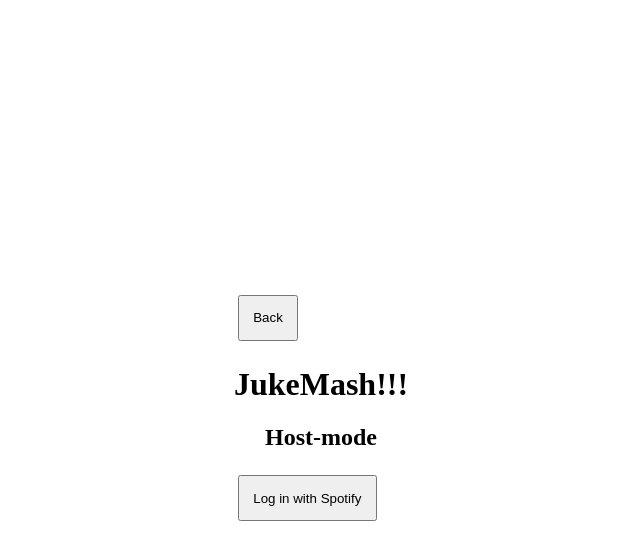
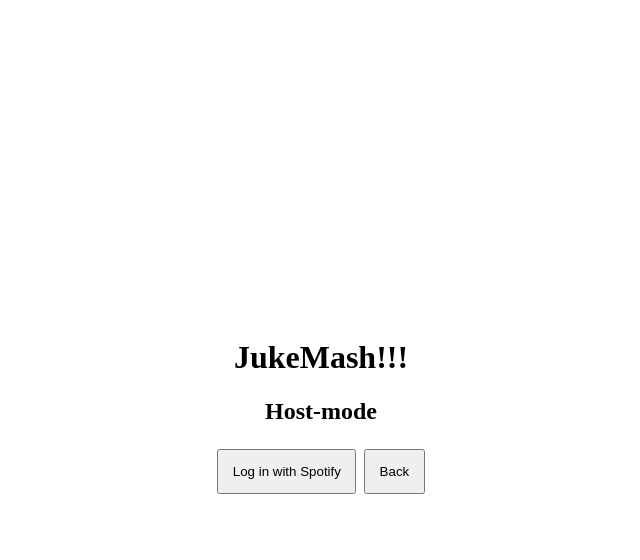
Before and after one commit to cdo256/jukemash, a React (Vite) app in the folder client/: page / in a window 1280 px wide. Both pictures are taken after a click on the button "Host Game". Shown: the top 560 px of the page, without its empty margins (319-959 px from the left). Built offline with nearby package versions, Linux system fonts and the light colour scheme; a web font is replaced by a local one.

Commit message:
Add HostView component

```diff
--- a/client/src/host/HostPage.tsx
+++ b/client/src/host/HostPage.tsx
@@ -1,21 +1,33 @@
+import { AxiosInstance } from "axios";
 import { useAuth } from "./AuthProvider";
+
+function HostView({ client }: { client: AxiosInstance }) {
+  return <p>Logged in</p>;
+}
 
 export function HostPage({ onBack }: { onBack: () => void }) {
   const { client, token, isPending, loginAction } = useAuth();
 
   return (
     <>
-      <button className="back" onClick={() => onBack()}>
-        Back
-      </button>
       <h1>JukeMash!!!</h1>
       <h2>Host-mode</h2>
       {isPending ? (
-        <p>Loading...</p>
+        <>
+          <p>Loading...</p>
+          <button className="back" onClick={() => onBack()}>
+            Back
+          </button>
+        </>
       ) : client ? (
-        <p>Logged in: {token}</p>
+        <HostView client={client} />
       ) : (
-        <button onClick={() => loginAction()}>Log in with Spotify</button>
+        <>
+          <button onClick={() => loginAction()}>Log in with Spotify</button>
+          <button className="back" onClick={() => onBack()}>
+            Back
+          </button>
+        </>
       )}
     </>
   );
```
